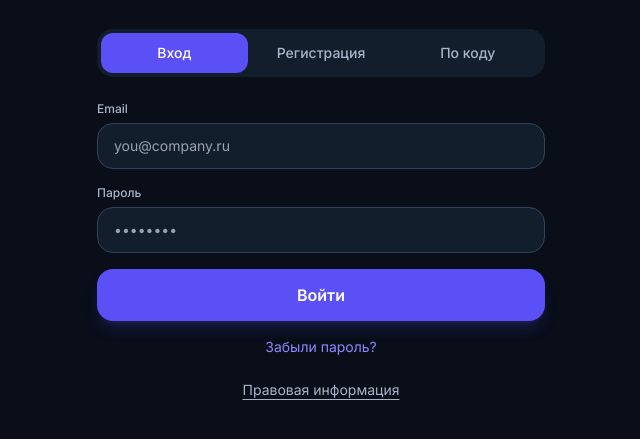
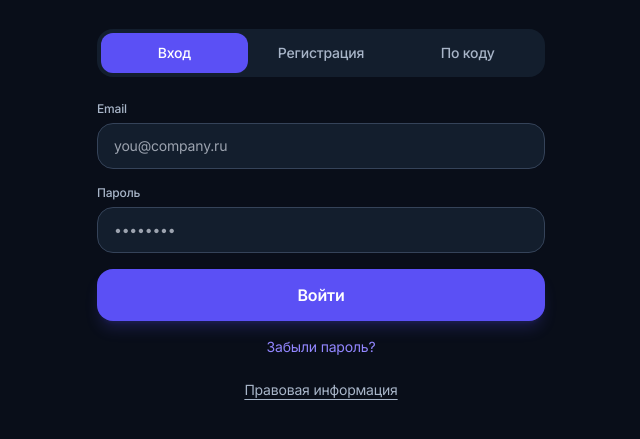
Before and after one commit to Dmitrii-exp/Check-app, a website: page index.html in a window 1280 px wide. Shown: the part 275-714 px from the top of the page, 319-959 px from the left. Drawn offline with nearby package versions, Linux system fonts and the light colour scheme.

Commit message:
Replace legacy stylesheet with accessible unified design foundation

```diff
--- a/css/styles.css
+++ b/css/styles.css
@@ -1,11 +1,45 @@
-@import url('https://fonts.googleapis.com/css2?family=Inter:wght@400;500;600;700&display=swap');
-    body { font-family: 'Inter', system-ui, sans-serif; }
-    .fade-in { animation: fadeIn 0.25s ease; }
-    @keyframes fadeIn { from { opacity: 0; transform: translateY(6px); } to { opacity: 1; transform: none; } }
-    .photo-preview { max-height: 180px; object-fit: cover; }
-    input[type="file"] { display: none; }
-    .scroll-thin::-webkit-scrollbar { width: 4px; }
-    .scroll-thin::-webkit-scrollbar-thumb { background: #3b82f6; border-radius: 4px; }
+@import url('https://fonts.googleapis.com/css2?family=Inter:wght@400;500;600;700;800&display=swap');
 
-    /* Calendar is informational: actions are performed from Today/Tasks, not here. */
-    #calendar-task-list button { display: none !important; }
+/* Check App design system. This file replaces the former stylesheet in full.
+   No duplicate theme stylesheet or runtime style injection. */
+:root {
+  color-scheme: dark;
+  --check-surface: #131e2d;
+  --check-surface-raised: #1c2a3d;
+  --check-border: #263448;
+  --check-text: #f6f8ff;
+  --check-muted: #a8b5c8;
+  --check-primary: #5b50f5;
+  --check-focus: #9286ff;
+}
+html { -webkit-text-size-adjust: 100%; }
+body {
+  font-family: 'Inter', system-ui, -apple-system, BlinkMacSystemFont, 'Segoe UI', sans-serif;
+  font-feature-settings: 'cv11', 'ss01';
+  letter-spacing: -0.012em;
+  background: #090e19;
+  color: var(--check-text);
+}
+button, input, select, textarea { font: inherit; }
+button, a, select, input[type="checkbox"] { -webkit-tap-highlight-color: transparent; }
+button:not(:disabled) { cursor: pointer; }
+button:disabled { cursor: not-allowed; opacity: .55; }
+:focus-visible { outline: 2px solid var(--check-focus); outline-offset: 3px; }
+input, textarea, select { min-width: 0; }
+input::placeholder, textarea::placeholder { color: #8191a8; opacity: 1; }
+.fade-in { animation: checkFadeIn .22s ease-out both; }
+@keyframes checkFadeIn { from { opacity: 0; transform: translateY(5px); } to { opacity: 1; transform: translateY(0); } }
+.photo-preview { max-height: 180px; object-fit: cover; }
+input[type="file"] { display: none; }
+.scroll-thin { scrollbar-width: thin; scrollbar-color: #5b50f5 transparent; }
+.scroll-thin::-webkit-scrollbar { width: 5px; height: 5px; }
+.scroll-thin::-webkit-scrollbar-thumb { background: #5b50f5; border-radius: 10px; }
+#calendar-task-list button { display: none !important; }
+@media (prefers-reduced-motion: reduce) {
+  .fade-in { animation: none; }
+  *, *::before, *::after { scroll-behavior: auto !important; }
+}
+@media (max-width: 640px) {
+  input, select, textarea { font-size: 16px; }
+  .page { min-width: 0; }
+}
```
